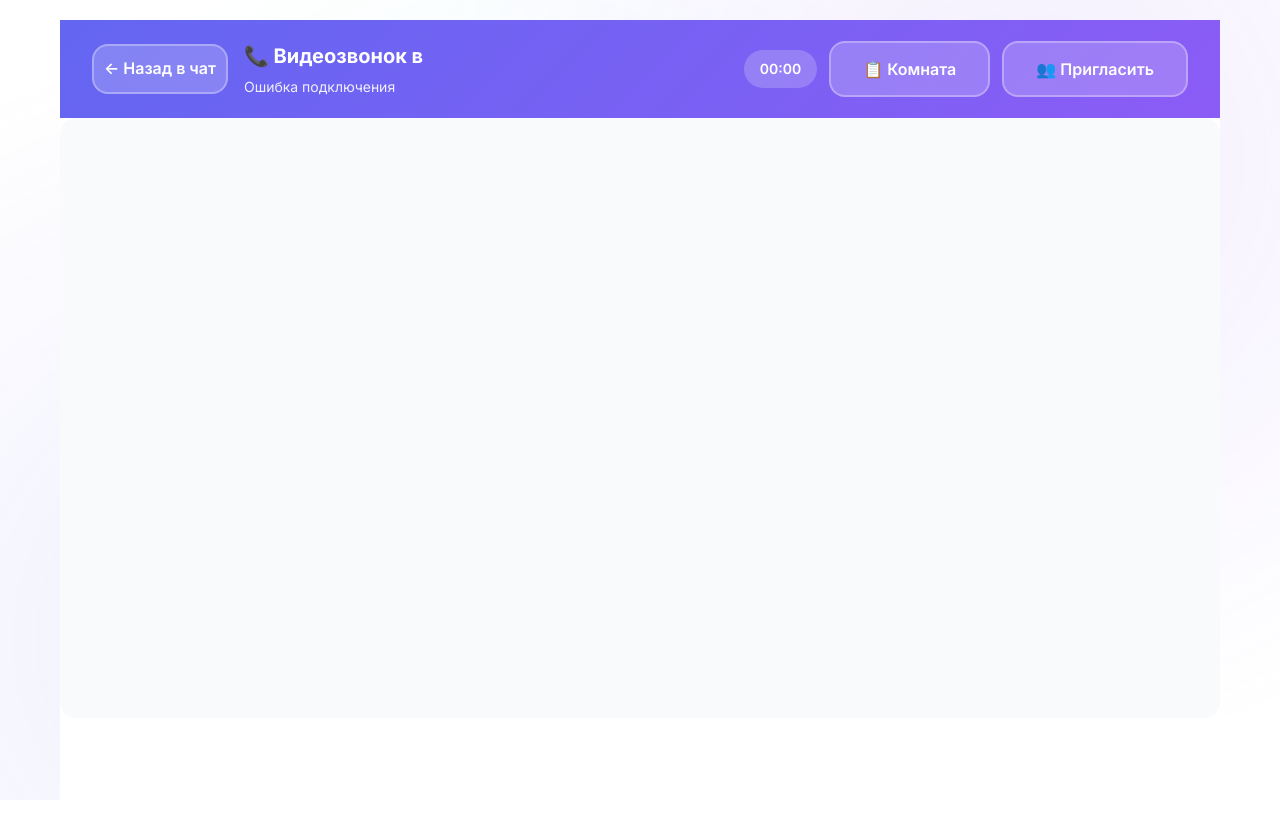
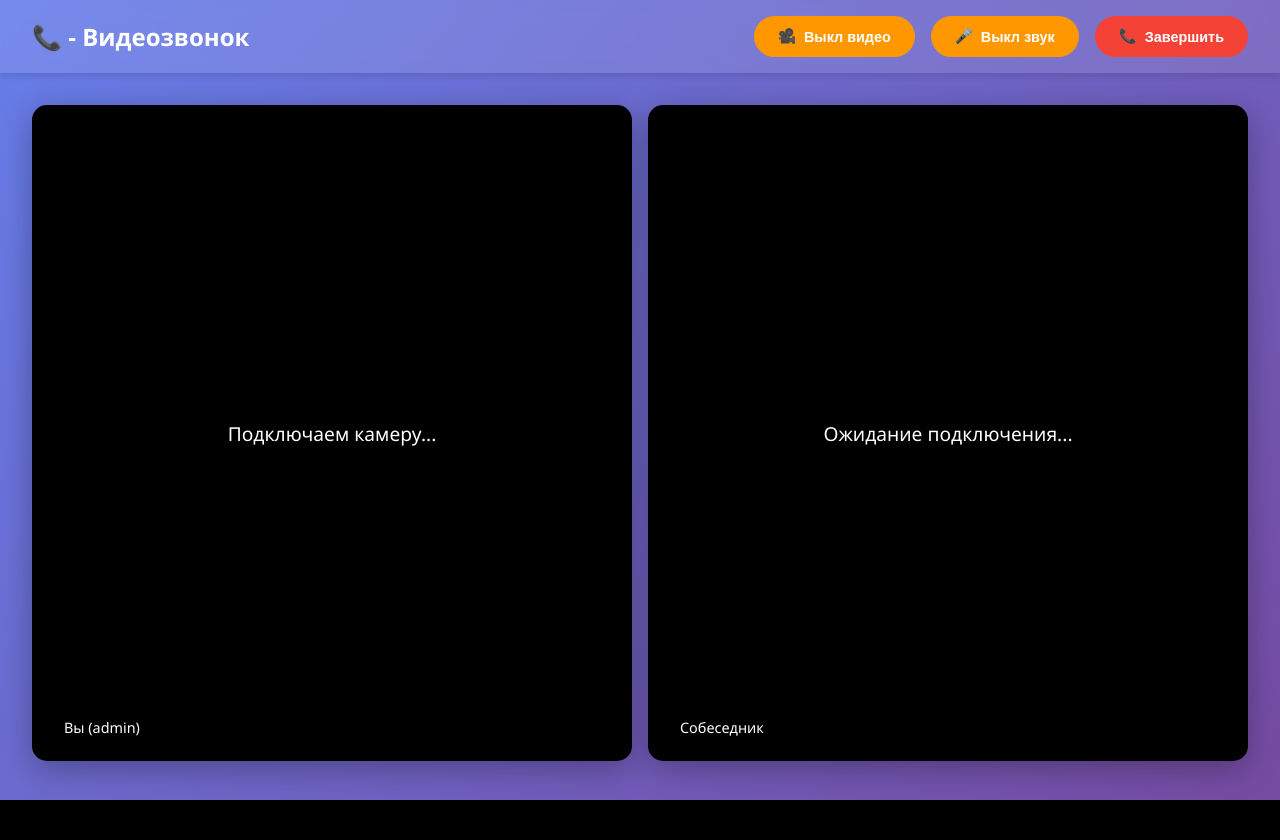
Before and after one commit to KirikProGames/FreedomChat, a Flask app: template FreedomChat/templates/call.html in a window 1280 px wide. After the commit the page ends 800 px from the top, so only its background shows below. Run offline with Flask 3, Linux system fonts and the light colour scheme; the template is opened without the code that fills it, so the values that code supplies are empty; a user stored in the database is signed in; some libraries are stand-ins or nearby versions.

Commit message:
Update call.html

```diff
--- a/FreedomChat/templates/call.html
+++ b/FreedomChat/templates/call.html
@@ -1,332 +1,376 @@
-{% extends "base.html" %}
+<!DOCTYPE html>
+<html lang="ru">
+<head>
+    <meta charset="UTF-8">
+    <meta name="viewport" content="width=device-width, initial-scale=1.0">
+    <title>Видеозвонок - {{ chat_room.name }}</title>
+    <style>
+        * {
+            margin: 0;
+            padding: 0;
+            box-sizing: border-box;
+        }
 
-{% block content %}
-<div class="call-container">
-    <!-- Header -->
-    <div class="call-header">
-        <div style="display: flex; align-items: center; gap: 16px;">
-            <a href="{{ url_for('chat', chat_id=chat_room.id) }}" class="btn btn-secondary"
-               style="background: rgba(255,255,255,0.2); border-color: rgba(255,255,255,0.3); color: white; padding: 10px;">
-                ← Назад в чат
-            </a>
-            <div>
-                <h1 style="font-size: 20px; font-weight: 700; margin-bottom: 4px;">
-                    📞 Видеозвонок в {{ chat_room.name }}
-                </h1>
-                <div style="font-size: 14px; opacity: 0.9;" id="call-status">
-                    🔒 Jitsi Meet • Готов к подключению
-                </div>
-            </div>
-        </div>
+        body {
+            font-family: 'Segoe UI', Tahoma, Geneva, Verdana, sans-serif;
+            background: linear-gradient(135deg, #667eea 0%, #764ba2 100%);
+            height: 100vh;
+            display: flex;
+            flex-direction: column;
+        }
 
-        <div style="display: flex; gap: 12px; align-items: center;">
-            <div class="call-timer" id="call-timer">00:00</div>
-            <button class="btn btn-secondary" onclick="copyRoomLink()"
-                    style="background: rgba(255,255,255,0.2); border-color: rgba(255,255,255,0.3); color: white;">
-                📋 Комната
+        .header {
+            background: rgba(255, 255, 255, 0.1);
+            backdrop-filter: blur(10px);
+            padding: 1rem 2rem;
+            color: white;
+            display: flex;
+            justify-content: space-between;
+            align-items: center;
+            box-shadow: 0 4px 6px rgba(0, 0, 0, 0.1);
+        }
+
+        .header h1 {
+            font-size: 1.5rem;
+            font-weight: 600;
+        }
+
+        .controls {
+            display: flex;
+            gap: 1rem;
+        }
+
+        .btn {
+            padding: 0.75rem 1.5rem;
+            border: none;
+            border-radius: 25px;
+            font-size: 0.9rem;
+            font-weight: 600;
+            cursor: pointer;
+            transition: all 0.3s ease;
+            display: flex;
+            align-items: center;
+            gap: 0.5rem;
+        }
+
+        .btn-primary {
+            background: #4CAF50;
+            color: white;
+        }
+
+        .btn-danger {
+            background: #f44336;
+            color: white;
+        }
+
+        .btn-secondary {
+            background: #ff9800;
+            color: white;
+        }
+
+        .btn:hover {
+            transform: translateY(-2px);
+            box-shadow: 0 4px 8px rgba(0, 0, 0, 0.2);
+        }
+
+        .video-container {
+            flex: 1;
+            display: grid;
+            grid-template-columns: 1fr 1fr;
+            gap: 1rem;
+            padding: 2rem;
+            max-height: calc(100vh - 80px);
+        }
+
+        .video-wrapper {
+            position: relative;
+            background: #000;
+            border-radius: 15px;
+            overflow: hidden;
+            box-shadow: 0 8px 32px rgba(0, 0, 0, 0.3);
+        }
+
+        .video-wrapper video {
+            width: 100%;
+            height: 100%;
+            object-fit: cover;
+        }
+
+        .video-label {
+            position: absolute;
+            bottom: 1rem;
+            left: 1rem;
+            background: rgba(0, 0, 0, 0.7);
+            color: white;
+            padding: 0.5rem 1rem;
+            border-radius: 20px;
+            font-size: 0.9rem;
+        }
+
+        .status {
+            position: absolute;
+            top: 50%;
+            left: 50%;
+            transform: translate(-50%, -50%);
+            color: white;
+            font-size: 1.2rem;
+            text-align: center;
+        }
+
+        .call-info {
+            background: rgba(255, 255, 255, 0.1);
+            backdrop-filter: blur(10px);
+            padding: 1rem;
+            border-radius: 10px;
+            color: white;
+            margin-bottom: 1rem;
+        }
+
+        /* Адаптивность */
+        @media (max-width: 768px) {
+            .video-container {
+                grid-template-columns: 1fr;
+                padding: 1rem;
+            }
+
+            .header {
+                padding: 1rem;
+            }
+
+            .header h1 {
+                font-size: 1.2rem;
+            }
+
+            .controls {
+                gap: 0.5rem;
+            }
+
+            .btn {
+                padding: 0.5rem 1rem;
+                font-size: 0.8rem;
+            }
+        }
+
+        /* Анимации */
+        .pulse {
+            animation: pulse 2s infinite;
+        }
+
+        @keyframes pulse {
+            0% { transform: scale(1); }
+            50% { transform: scale(1.05); }
+            100% { transform: scale(1); }
+        }
+
+        .hidden {
+            display: none;
+        }
+    </style>
+</head>
+<body>
+    <div class="header">
+        <h1>📞 {{ chat_room.name }} - Видеозвонок</h1>
+        <div class="controls">
+            <button class="btn btn-secondary" onclick="toggleVideo()">
+                <span>🎥</span>
+                <span id="videoToggleText">Выкл видео</span>
             </button>
-            <button class="btn btn-secondary" onclick="showInviteModal()"
-                    style="background: rgba(255,255,255,0.2); border-color: rgba(255,255,255,0.3); color: white;">
-                👥 Пригласить
+            <button class="btn btn-secondary" onclick="toggleAudio()">
+                <span>🎤</span>
+                <span id="audioToggleText">Выкл звук</span>
+            </button>
+            <button class="btn btn-danger" onclick="endCall()">
+                <span>📞</span>
+                Завершить
             </button>
         </div>
     </div>
 
-    <!-- Jitsi Meet Container -->
-    <div id="jitsi-container" style="width: 100%; height: calc(100vh - 200px); background: var(--bg-secondary); border-radius: 16px; overflow: hidden; position: relative;">
-        <!-- Loading State -->
-        <div id="loading-state" style="display: flex; align-items: center; justify-content: center; height: 100%; flex-direction: column; gap: 20px; padding: 40px;">
-            <div style="font-size: 64px;">🎥</div>
-            <h2 style="color: var(--text-primary); margin-bottom: 8px; text-align: center;">Видеозвонок FreedomChat</h2>
-            <p style="color: var(--text-secondary); text-align: center; max-width: 500px; line-height: 1.6;">
-                Используем <strong>Jitsi Meet</strong> для качественных видеозвонков с голосовой связью<br>
-                ✅ Голос работает • ✅ Видео работает • ✅ Без установки
-            </p>
+    <div class="video-container">
+        <div class="video-wrapper">
+            <video id="localVideo" autoplay muted></video>
+            <div class="video-label">Вы ({{ current_user.username }})</div>
+            <div id="localStatus" class="status">Подключаем камеру...</div>
+        </div>
 
-            <!-- Room Info -->
-            <div id="room-info" style="background: var(--bg-primary); padding: 16px; border-radius: 12px; margin: 10px 0; max-width: 400px; width: 100%;">
-                <div style="font-size: 14px; color: var(--text-secondary); margin-bottom: 8px;">
-                    <strong>Комната:</strong> <span id="room-name-display">Загрузка...</span>
-                </div>
-                <div style="font-size: 12px; color: var(--text-secondary);">
-                    💡 Все участники этого чата подключаются в одну комнату автоматически
+        <div class="video-wrapper">
+            <video id="remoteVideo" autoplay></video>
+            <div class="video-label">Собеседник</div>
+            <div id="remoteStatus" class="status">Ожидание подключения...</div>
         </div>
     </div>
 
-            <div style="display: flex; gap: 12px; flex-wrap: wrap; justify-content: center;">
-                <button class="btn btn-primary" onclick="startJitsiCall()" style="min-width: 160px;">
-                    🚀 Начать звонок
-                </button>
-                <button class="btn btn-secondary" onclick="testAudioVideo()" style="min-width: 160px;">
-                    🎛️ Проверить устройства
-                </button>
-            </div>
-        </div>
-    </div>
+    <script src="https://cdn.socket.io/4.5.0/socket.io.min.js"></script>
+    <script>
+        const socket = io();
+        const chatRoomId = {{ chat_room.id }};
+        let localStream;
+        let remoteStream;
+        let peerConnection;
+        let isVideoEnabled = true;
+        let isAudioEnabled = true;
 
-    <!-- Quick Controls -->
-    <div class="call-controls" id="quick-controls" style="display: none;">
-        <button class="control-btn" id="toggle-audio" onclick="toggleAudio()" title="Микрофон">
-            🎤
-        </button>
-        <button class="control-btn" id="toggle-video" onclick="toggleVideo()" title="Камера">
-            📹
-        </button>
-        <button class="control-btn" id="toggle-screen" onclick="toggleScreenShare()" title="Демонстрация экрана">
-            🖥️
-        </button>
-        <button class="control-btn end-call-btn" onclick="endJitsiCall()" title="Завершить звонок">
-            📞
-        </button>
-        <button class="control-btn" onclick="toggleChat()" title="Чат">
-            💬
-        </button>
-    </div>
-</div>
+        // Конфигурация STUN серверов
+        const configuration = {
+            iceServers: [
+                { urls: 'stun:stun.l.google.com:19302' },
+                { urls: 'stun:stun1.l.google.com:19302' }
+            ]
+        };
 
-<!-- Jitsi Meet API -->
-<script src="https://meet.jit.si/external_api.js"></script>
+        // Инициализация звонка
+        async function initializeCall() {
+            try {
+                // Запрос доступа к камере и микрофону
+                localStream = await navigator.mediaDevices.getUserMedia({
+                    video: true,
+                    audio: true
+                });
 
-<script>
-// Jitsi Meet Integration
-let jitsiApi = null;
-let callStartTime = null;
-let callTimer = null;
+                document.getElementById('localVideo').srcObject = localStream;
+                document.getElementById('localStatus').classList.add('hidden');
 
-// ОДИНАКОВАЯ комната для всех участников чата!
-const roomName = `FreedomChat-Room-{{ chat_room.id }}`;
+                // Создаем Peer Connection
+                createPeerConnection();
 
-// Запуск Jitsi звонка
-function startJitsiCall() {
-    try {
-        updateCallStatus('Подключение к видеозвонку...');
-        document.getElementById('room-name-display').textContent = roomName;
+                // Добавляем локальный поток
+                localStream.getTracks().forEach(track => {
+                    peerConnection.addTrack(track, localStream);
+                });
 
-        const domain = 'meet.jit.si';
-        const options = {
-            roomName: roomName,
-            width: '100%',
-            height: '100%',
-            parentNode: document.getElementById('jitsi-container'),
-            configOverwrite: {
-                prejoinPageEnabled: false,
-                startWithAudioMuted: false,
-                startWithVideoMuted: false,
-                disableModeratorIndicator: false,
-                startScreenSharing: false,
-                enableEmailInStats: false,
-                enableWelcomePage: false,
-                enableClosePage: false,
-                defaultLanguage: 'ru',
-                disableThirdPartyRequests: true,
-                enableNoAudioDetection: true,
-                enableNoisyMicDetection: true,
-                resolution: 720
-            },
-            interfaceConfigOverwrite: {
-                TOOLBAR_BUTTONS: [
-                    'microphone', 'camera', 'closedcaptions', 'desktop', 'fullscreen',
-                    'fodeviceselection', 'hangup', 'profile', 'chat', 'recording',
-                    'livestreaming', 'etherpad', 'sharedvideo', 'settings', 'raisehand',
-                    'videoquality', 'filmstrip', 'invite', 'feedback', 'stats', 'shortcuts',
-                    'tileview', 'videobackgroundblur', 'download', 'help', 'mute-everyone',
-                    'security'
-                ],
-                SHOW_JITSI_WATERMARK: false,
-                SHOW_WATERMARK_FOR_GUESTS: false,
-                SHOW_BRAND_WATERMARK: false,
-                BRAND_WATERMARK_LINK: '',
-                SHOW_POWERED_BY: false,
-                APP_NAME: 'FreedomChat',
-                NATIVE_APP_NAME: 'FreedomChat'
-            },
-            userInfo: {
-                displayName: '{{ current_user.username or current_user.email.split("@")[0] }}',
-                email: '{{ current_user.email }}'
+                // Слушаем события
+                socket.on('webrtc_offer', handleOffer);
+                socket.on('webrtc_answer', handleAnswer);
+                socket.on('webrtc_ice_candidate', handleNewICECandidate);
+                socket.on('user_joined_call', handleUserJoined);
+                socket.on('user_left_call', handleUserLeft);
+
+                // Уведомляем других о подключении
+                socket.emit('join_call', { room: chatRoomId });
+
+            } catch (error) {
+                console.error('Ошибка доступа к медиаустройствам:', error);
+                document.getElementById('localStatus').textContent = 'Ошибка доступа к камере/микрофону';
+            }
+        }
+
+        function createPeerConnection() {
+            peerConnection = new RTCPeerConnection(configuration);
+
+            // Обработка входящего потока
+            peerConnection.ontrack = (event) => {
+                remoteStream = event.streams[0];
+                document.getElementById('remoteVideo').srcObject = remoteStream;
+                document.getElementById('remoteStatus').classList.add('hidden');
+            };
+
+            // Обработка ICE кандидатов
+            peerConnection.onicecandidate = (event) => {
+                if (event.candidate) {
+                    socket.emit('webrtc_ice_candidate', {
+                        room: chatRoomId,
+                        candidate: event.candidate
+                    });
                 }
             };
 
-        document.getElementById('loading-state').style.display = 'none';
+            // Обработка изменения состояния соединения
+            peerConnection.onconnectionstatechange = () => {
+                console.log('Connection state:', peerConnection.connectionState);
+                if (peerConnection.connectionState === 'connected') {
+                    document.getElementById('remoteStatus').textContent = 'Подключено';
+                }
+            };
+        }
 
-        jitsiApi = new JitsiMeetExternalAPI(domain, options);
+        // Обработчики WebRTC событий
+        async function handleOffer(offer) {
+            await peerConnection.setRemoteDescription(offer);
+            const answer = await peerConnection.createAnswer();
+            await peerConnection.setLocalDescription(answer);
 
-        jitsiApi.addEventListener('videoConferenceJoined', () => {
-            console.log('Joined conference:', roomName);
-            updateCallStatus('Звонок активен • Комната: ' + roomName);
-            startCallTimer();
-            document.getElementById('quick-controls').style.display = 'flex';
-            showNotification('Успех', 'Вы подключились к видеозвонку!', 'success');
+            socket.emit('webrtc_answer', {
+                room: chatRoomId,
+                answer: answer
             });
+        }
 
-        jitsiApi.addEventListener('videoConferenceLeft', () => {
-            console.log('Left conference');
-            updateCallStatus('Звонок завершен');
-            stopCallTimer();
-            setTimeout(() => {
-                window.location.href = "{{ url_for('chat', chat_id=chat_room.id) }}";
-            }, 2000);
-        });
+        async function handleAnswer(answer) {
+            await peerConnection.setRemoteDescription(answer);
+        }
 
-        jitsiApi.addEventListener('participantJoined', (participant) => {
-            console.log('Participant joined:', participant);
-            showNotification('Участник', `${participant.displayName} присоединился к звонку`, 'info');
-        });
+        function handleNewICECandidate(candidate) {
+            peerConnection.addIceCandidate(candidate);
+        }
 
-        jitsiApi.addEventListener('participantLeft', (participant) => {
-            console.log('Participant left:', participant);
-            showNotification('Участник', `${participant.displayName} покинул звонок`, 'warning');
-        });
-
-        jitsiApi.addEventListener('audioMuteStatusChanged', (muted) => {
-            const btn = document.getElementById('toggle-audio');
-            btn.innerHTML = muted.muted ? '🎤❌' : '🎤';
-            btn.title = muted.muted ? 'Микрофон выключен' : 'Микрофон включен';
-        });
-
-        jitsiApi.addEventListener('videoMuteStatusChanged', (muted) => {
-            const btn = document.getElementById('toggle-video');
-            btn.innerHTML = muted.muted ? '📹❌' : '📹';
-            btn.title = muted.muted ? 'Камера выключена' : 'Камера включена';
-        });
-
-    } catch (error) {
-        console.error('Jitsi initialization error:', error);
-        updateCallStatus('Ошибка подключения');
-        showNotification('Ошибка', 'Не удалось запустить видеозвонок', 'error');
+        function handleUserJoined() {
+            // Если мы первый в комнате, создаем оффер
+            if (peerConnection.signalingState === 'stable') {
+                createOffer();
             }
         }
 
-// Управление звонком
-function toggleAudio() {
-    if (jitsiApi) jitsiApi.executeCommand('toggleAudio');
+        function handleUserLeft() {
+            document.getElementById('remoteStatus').textContent = 'Собеседник покинул звонок';
+            document.getElementById('remoteStatus').classList.remove('hidden');
+            document.getElementById('remoteVideo').srcObject = null;
         }
 
-function toggleVideo() {
-    if (jitsiApi) jitsiApi.executeCommand('toggleVideo');
-}
+        async function createOffer() {
+            const offer = await peerConnection.createOffer();
+            await peerConnection.setLocalDescription(offer);
 
-function toggleScreenShare() {
-    if (jitsiApi) jitsiApi.executeCommand('toggleShareScreen');
-}
-
-function toggleChat() {
-    if (jitsiApi) jitsiApi.executeCommand('toggleChat');
-}
-
-function endJitsiCall() {
-    if (jitsiApi) {
-        jitsiApi.dispose();
-    }
-    window.location.href = "{{ url_for('chat', chat_id=chat_room.id) }}";
-}
-
-// Копирование ссылки на комнату
-function copyRoomLink() {
-    const roomLink = `https://meet.jit.si/${roomName}`;
-    navigator.clipboard.writeText(roomLink).then(() => {
-        showNotification('Успех', 'Ссылка на комнату скопирована!', 'success');
+            socket.emit('webrtc_offer', {
+                room: chatRoomId,
+                offer: offer
             });
         }
 
-function showInviteModal() {
-    const roomLink = `https://meet.jit.si/${roomName}`;
-    navigator.clipboard.writeText(roomLink).then(() => {
-        showNotification('Приглашение', 'Ссылка на комнату скопирована! Отправьте её участникам.', 'success');
-    });
+        // Управление медиа
+        function toggleVideo() {
+            const videoTracks = localStream.getVideoTracks();
+            if (videoTracks.length > 0) {
+                isVideoEnabled = !isVideoEnabled;
+                videoTracks[0].enabled = isVideoEnabled;
+                document.getElementById('videoToggleText').textContent =
+                    isVideoEnabled ? 'Выкл видео' : 'Вкл видео';
+            }
         }
 
-// Таймер звонка
-function startCallTimer() {
-    callStartTime = Date.now();
-    callTimer = setInterval(() => {
-        const elapsed = Math.floor((Date.now() - callStartTime) / 1000);
-        const minutes = Math.floor(elapsed / 60);
-        const seconds = elapsed % 60;
-        document.getElementById('call-timer').textContent =
-            `${minutes.toString().padStart(2, '0')}:${seconds.toString().padStart(2, '0')}`;
-    }, 1000);
+        function toggleAudio() {
+            const audioTracks = localStream.getAudioTracks();
+            if (audioTracks.length > 0) {
+                isAudioEnabled = !isAudioEnabled;
+                audioTracks[0].enabled = isAudioEnabled;
+                document.getElementById('audioToggleText').textContent =
+                    isAudioEnabled ? 'Выкл звук' : 'Вкл звук';
+            }
         }
 
-function stopCallTimer() {
-    if (callTimer) clearInterval(callTimer);
+        function endCall() {
+            // Останавливаем все треки
+            if (localStream) {
+                localStream.getTracks().forEach(track => track.stop());
             }
 
-// Вспомогательные функции
-function updateCallStatus(status) {
-    document.getElementById('call-status').textContent = status;
+            // Закрываем соединение
+            if (peerConnection) {
+                peerConnection.close();
             }
 
-// Инициализация при загрузке
-document.addEventListener('DOMContentLoaded', function() {
-    document.getElementById('room-name-display').textContent = roomName;
+            // Уведомляем сервер
+            socket.emit('leave_call', { room: chatRoomId });
 
-    setTimeout(() => {
-        startJitsiCall();
-    }, 1000);
-});
-</script>
-
-<style>
-.call-controls {
-    background: var(--bg-card);
-    padding: 16px;
-    display: none;
-    justify-content: center;
-    gap: 12px;
-    border-top: 1px solid var(--border);
+            // Возвращаемся в чат
+            window.location.href = '/chat/' + chatRoomId;
         }
 
-.control-btn {
-    width: 50px;
-    height: 50px;
-    border-radius: 50%;
-    border: none;
-    font-size: 20px;
-    cursor: pointer;
-    transition: all 0.3s ease;
-    display: flex;
-    align-items: center;
-    justify-content: center;
-    background: var(--bg-secondary);
-    color: var(--text-primary);
-}
+        // Обработчики событий страницы
+        window.addEventListener('beforeunload', endCall);
+        window.addEventListener('pagehide', endCall);
 
-.control-btn:hover {
-    transform: scale(1.1);
-}
-
-.end-call-btn {
-    background: #ef4444;
-    color: white;
-}
-</style>
-{% endblock %}
-// Автоматический запуск звонка с задержкой
-document.addEventListener('DOMContentLoaded', function() {
-    document.getElementById('room-name-display').textContent = roomName;
-
-    // Даем время на загрузку страницы, затем запускаем звонок
-    setTimeout(() => {
-        console.log('Автозапуск Jitsi звонка...');
-        startJitsiCall();
-    }, 2000);
-});
-
-// Добавь обработку ошибок загрузки Jitsi API
-window.addEventListener('error', function(e) {
-    if (e.filename && e.filename.includes('external_api.js')) {
-        console.error('Jitsi API не загрузился:', e);
-        showNotification('Ошибка', 'Не удалось загрузить видеозвонок. Проверьте интернет-соединение.', 'error');
-
-        // Показываем кнопку повторной попытки
-        document.getElementById('loading-state').innerHTML += `
-            <button class="btn btn-primary" onclick="retryJitsi()" style="margin-top: 20px;">
-                🔄 Попробовать снова
-            </button>
-        `;
-    }
-});
-
-function retryJitsi() {
-    location.reload();
-}
+        // Запускаем звонок при загрузке
+        initializeCall();
+    </script>
+</body>
+</html>
```
Lines whose indentation alone changed are shown as unchanged.
